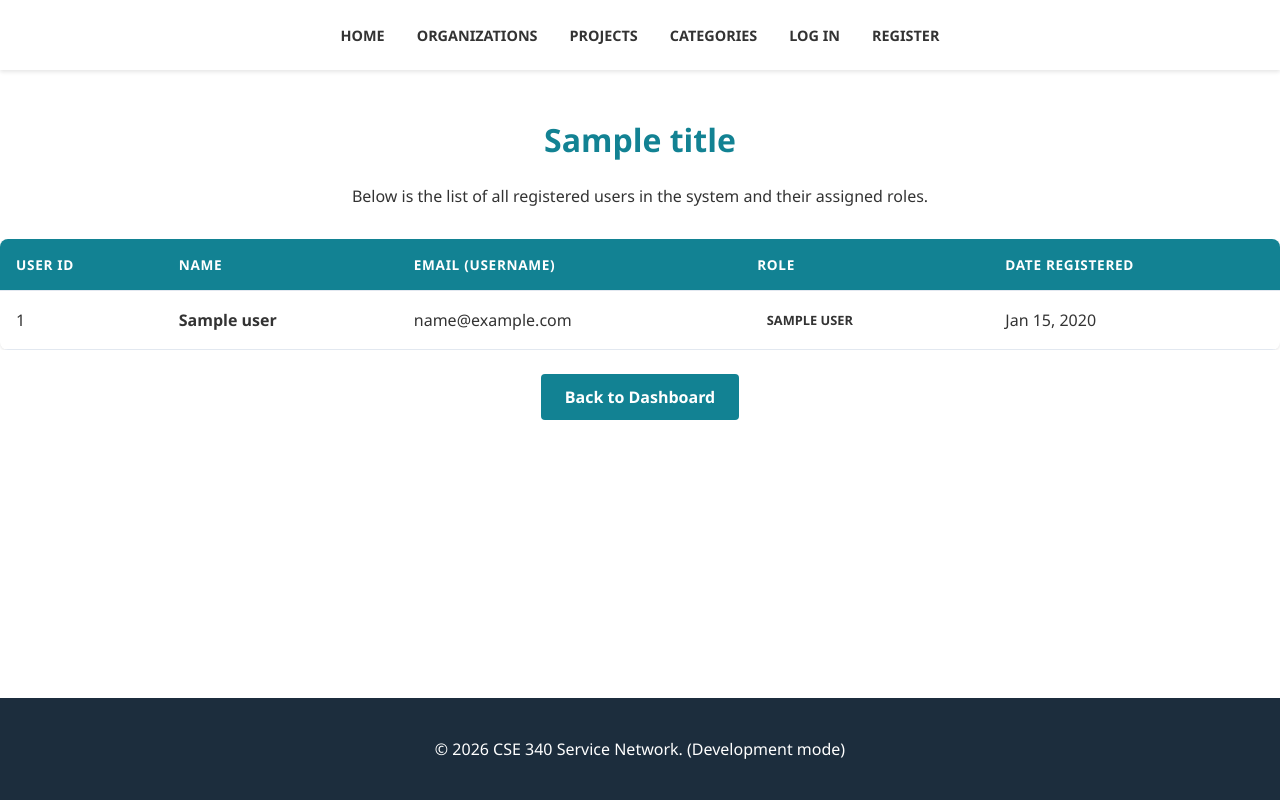
After one commit to davidjared123/cse340-course-repo-2026, a Node server app: template src/views/users.ejs in a window 1280 px wide. The commit adds this page. Run offline with Node 20, Linux system fonts and the light colour scheme; the template is opened without the code that fills it: most values are stand-ins (such as "Sample title", 1, 10 or a date in 2020).

Commit message:
Implement W05 Assignment: Registered Users Page with admin-only access and dashboard navigation

```diff
--- a/public/css/main.css
+++ b/public/css/main.css
@@ -325,6 +325,62 @@ footer {
     margin-top: auto;
 }
 
+/* Tabla de Usuarios Registrados (W05 Assignment) */
+.table-responsive {
+    overflow-x: auto;
+    margin: 1.5rem 0;
+}
+
+.users-table {
+    width: 100%;
+    border-collapse: collapse;
+    background: var(--white);
+    border-radius: 8px;
+    overflow: hidden;
+    box-shadow: 0 1px 3px rgba(0, 0, 0, 0.1);
+}
+
+.users-table th,
+.users-table td {
+    padding: 1rem;
+    text-align: left;
+    border-bottom: 1px solid #e2e8f0;
+}
+
+.users-table th {
+    background-color: var(--teal);
+    color: var(--white);
+    font-weight: 600;
+    text-transform: uppercase;
+    font-size: 0.85rem;
+    letter-spacing: 0.05em;
+}
+
+.users-table tr:hover {
+    background-color: #f8fafc;
+}
+
+.badge {
+    display: inline-block;
+    padding: 0.25rem 0.6rem;
+    border-radius: 12px;
+    font-size: 0.8rem;
+    font-weight: 600;
+    text-transform: uppercase;
+}
+
+.badge-admin {
+    background-color: #fee2e2;
+    color: #991b1b;
+    border: 1px solid #fecaca;
+}
+
+.badge-user {
+    background-color: #e0f2fe;
+    color: #0369a1;
+    border: 1px solid #bae6fd;
+}
+
 /* Diseño Responsivo para Móviles */
 @media (max-width: 768px) {
     .info-section {
--- a/src/routes.js
+++ b/src/routes.js
@@ -39,6 +39,7 @@ import {
     loginValidation,
     processLogout,
     showDashboard,
+    showUsersPage,
     requireLogin,
     requireRole
 } from './controllers/users.js';
@@ -56,6 +57,7 @@ router.get('/login', showLoginForm);
 router.post('/login', loginValidation, processLoginForm);
 router.get('/logout', processLogout);
 router.get('/dashboard', requireLogin, showDashboard);
+router.get('/users', requireRole('admin'), showUsersPage);
 
 // Organizations
 router.get('/organizations', showOrganizationsPage);
--- a/src/views/partials/header.ejs
+++ b/src/views/partials/header.ejs
@@ -19,6 +19,9 @@
             <li><a href="/categories">Categories</a></li>
             <% if (typeof isLoggedIn !== 'undefined' && isLoggedIn) { %>
                 <li><a href="/dashboard">Dashboard</a></li>
+                <% if (typeof user !== 'undefined' && user && user.role_name === 'admin') { %>
+                    <li><a href="/users">Users</a></li>
+                <% } %>
                 <li><a href="/logout">Log Out</a></li>
             <% } else { %>
                 <li><a href="/login">Log In</a></li>
--- /dev/null
+++ b/src/views/users.ejs
@@ -0,0 +1,35 @@
+<%- include('partials/header') %>
+<main>
+    <h1><%= title %></h1>
+    <p>Below is the list of all registered users in the system and their assigned roles.</p>
+
+    <div class="table-responsive">
+        <table class="users-table">
+            <thead>
+                <tr>
+                    <th>User ID</th>
+                    <th>Name</th>
+                    <th>Email (Username)</th>
+                    <th>Role</th>
+                    <th>Date Registered</th>
+                </tr>
+            </thead>
+            <tbody>
+                <% users.forEach(registeredUser => { %>
+                    <tr>
+                        <td><%= registeredUser.user_id %></td>
+                        <td><strong><%= registeredUser.name %></strong></td>
+                        <td><%= registeredUser.email %></td>
+                        <td>
+                            <span class="badge badge-<%= registeredUser.role_name %>"><%= registeredUser.role_name %></span>
+                        </td>
+                        <td><%= new Date(registeredUser.created_at).toLocaleDateString('en-US', { year: 'numeric', month: 'short', day: 'numeric', timeZone: 'UTC' }) %></td>
+                    </tr>
+                <% }); %>
+            </tbody>
+        </table>
+    </div>
+
+    <p style="margin-top: 1.5rem;"><a href="/dashboard" class="action-btn">Back to Dashboard</a></p>
+</main>
+<%- include('partials/footer') %>
```
Also changed, not shown: src/controllers/users.js (+20 -3 lines), src/models/users.js (+16 -0 lines), src/views/dashboard.ejs (+10 -1 lines).
